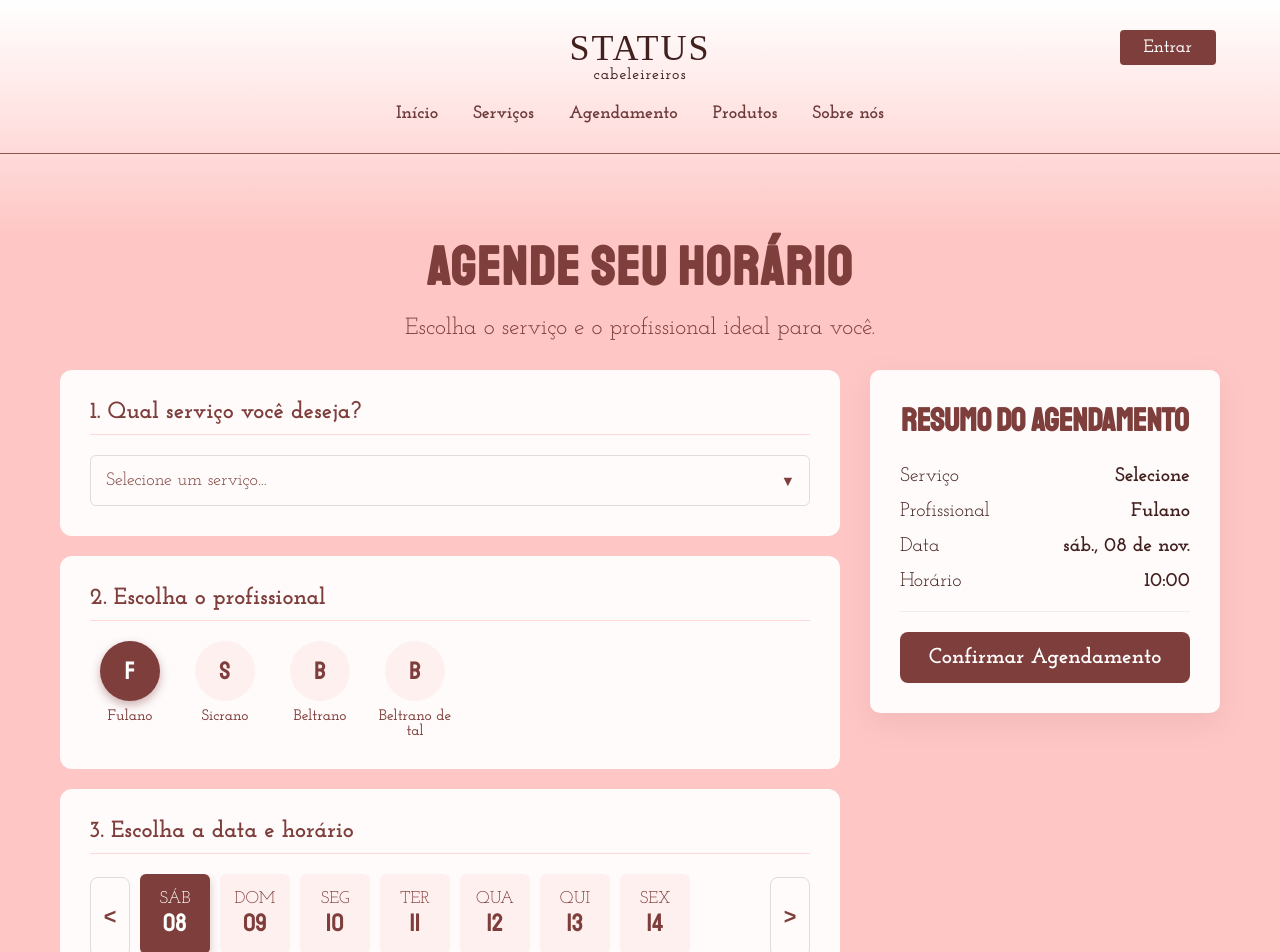
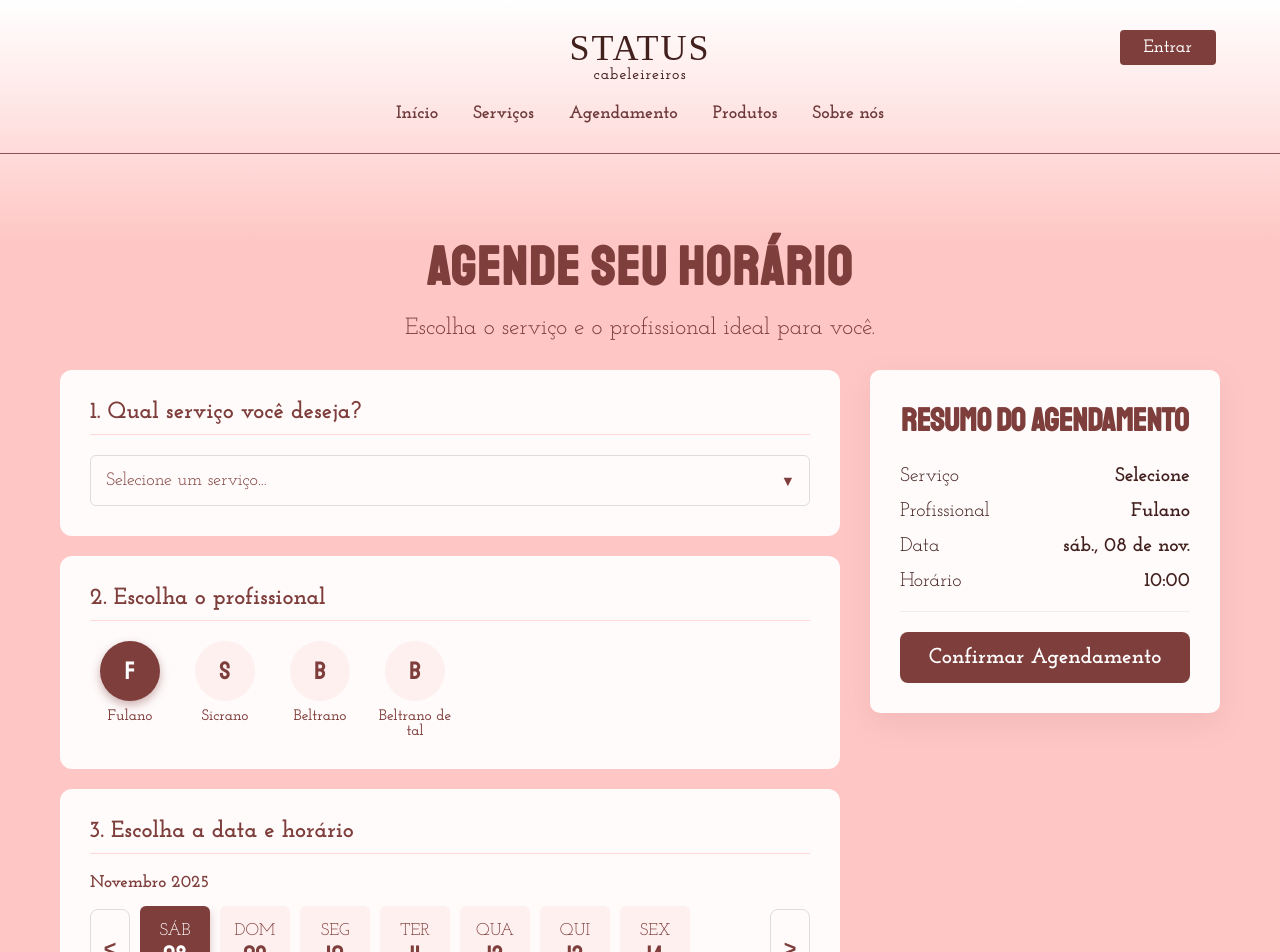
Before and after one commit to FlavioFleck/Status, an Angular app in the folder frontend/: page /booking in a window 1280 px wide. Shown: the top 952 px of the page. Built offline with nearby package versions, Linux system fonts and the light colour scheme; a web font is replaced by a local one.

Commit message:
adicionando mês e ano no agendamento

```diff
--- a/frontend/src/app/pages/booking/booking.css
+++ b/frontend/src/app/pages/booking/booking.css
@@ -159,6 +159,15 @@
   align-items: center;
   gap: 10px;
   margin-bottom: 20px;
+}
+
+.month-label {
+  font-family: 'Josefin Slab', serif;
+  font-size: 0.95rem;
+  color: #7E3E3B;
+  font-weight: bold;
+  margin-bottom: 15px;
+  text-transform: capitalize;
 }
 
 .nav-btn {
--- a/frontend/src/app/pages/booking/booking.html
+++ b/frontend/src/app/pages/booking/booking.html
@@ -42,6 +42,10 @@
       <section class="step-section">
         <h3>3. Escolha a data e horário</h3>
 
+        <!-- mostra o mês e ano -->
+        <div class="month-label">
+          {{ currentMonthLabel }}
+        </div>
 
         <!-- navegação de data -->
         <div class="week-navigation-wrapper">
--- a/frontend/src/app/pages/booking/booking.ts
+++ b/frontend/src/app/pages/booking/booking.ts
@@ -11,11 +11,11 @@ import { FormsModule } from '@angular/forms';
 })
 export class BookingComponent implements OnInit {
 
-  // Data de referência (começa hoje)
+  // data de referência (começa hoje)
   currentStartDate = new Date();
   weekDays: any[] = [];
 
-  // Dados Mockados
+  // mock
   public availableProfessionals: any[] = [
     { id: 1, name: 'Fulano' },
     { id: 2, name: 'Sicrano' },
@@ -25,15 +25,14 @@ export class BookingComponent implements OnInit {
 
   public availableTimes: string[] = ['10:00', '12:00', '14:00', '16:00', '18:00', '20:00'];
 
-  // Seleções
-  public selectedServiceName: string = ''; // Variável para guardar o nome do serviço
+  // seleções
+  public selectedServiceName: string = '';
   public selectedDay: Date | null = null;
   public selectedProfessionalId: number | null = 1;
   public selectedTime: string | null = this.availableTimes[0];
 
   ngOnInit() {
     this.generateWeekDays();
-    // Seleciona o primeiro dia da lista por padrão
     this.selectedDay = this.weekDays[0].fullDate;
   }
 
@@ -58,6 +57,31 @@ export class BookingComponent implements OnInit {
   getWeekDayName(date: Date): string {
     const name = date.toLocaleDateString('pt-BR', { weekday: 'short' });
     return name.replace('.', '').charAt(0).toUpperCase() + name.slice(1, 3);
+  }
+
+  // --- NOVO: Função para pegar o nome do Mês ---
+  get currentMonthLabel(): string {
+    if (this.weekDays.length === 0) return '';
+
+    const firstDay = this.weekDays[0].fullDate;
+    const lastDay = this.weekDays[6].fullDate;
+
+    const month1 = firstDay.toLocaleDateString('pt-BR', { month: 'long' });
+    const year1 = firstDay.getFullYear();
+
+    // Se a semana cruzar dois meses (Ex: final de Nov e começo de Dez)
+    if (firstDay.getMonth() !== lastDay.getMonth()) {
+      const month2 = lastDay.toLocaleDateString('pt-BR', { month: 'long' });
+      // Retorna "Novembro / Dezembro 2025"
+      return `${this.capitalize(month1)} / ${this.capitalize(month2)} ${year1}`;
+    }
+
+    // Retorna "Novembro 2025"
+    return `${this.capitalize(month1)} ${year1}`;
+  }
+
+  capitalize(str: string) {
+    return str.charAt(0).toUpperCase() + str.slice(1);
   }
 
   nextWeek() {
```
